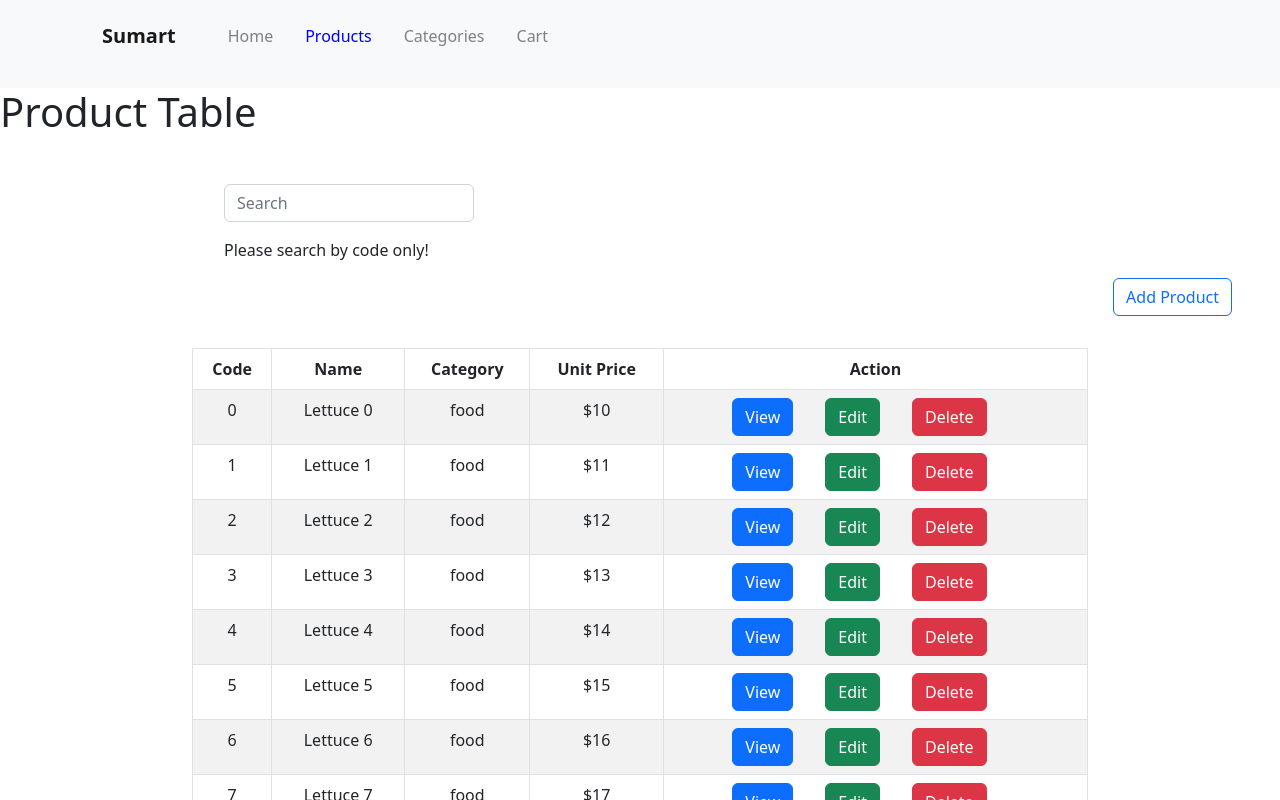
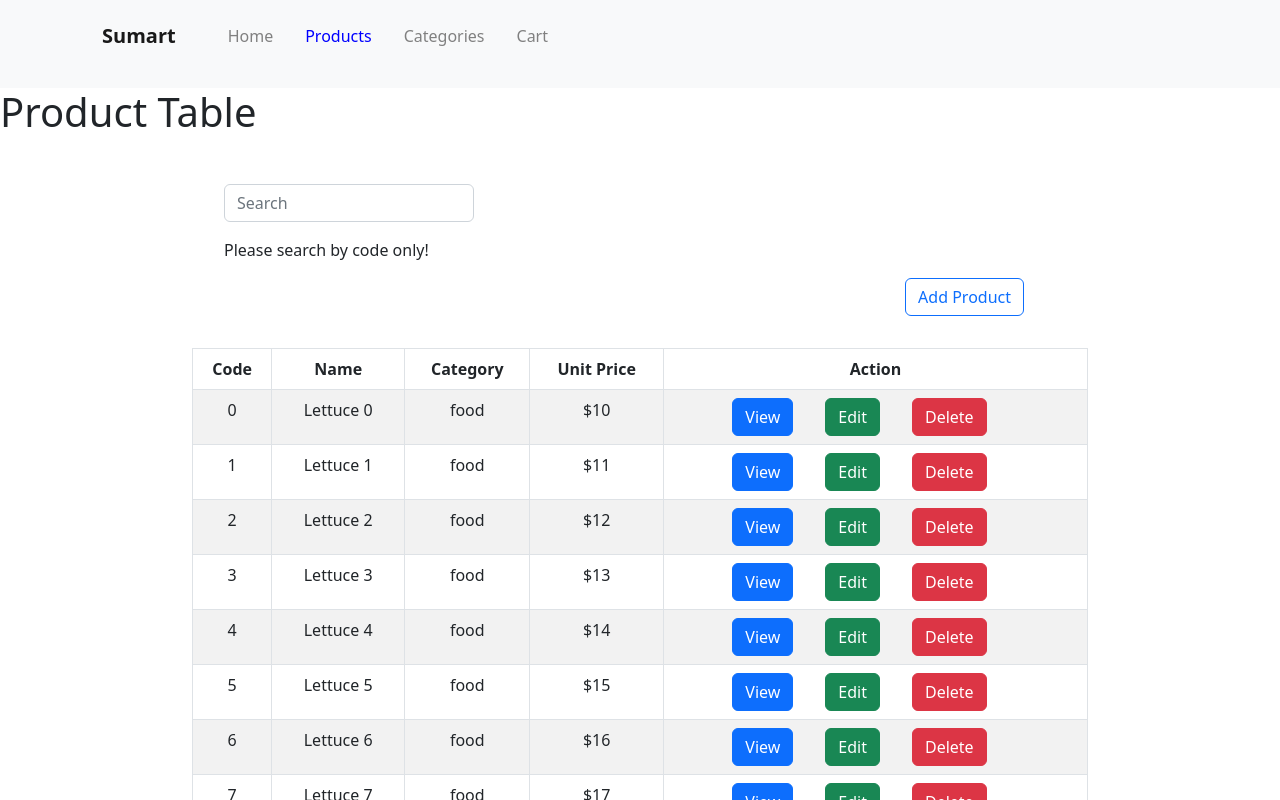
Before and after one commit to Maiiakal/supermarket-pos-system, a React (Create React App) app: page /product-table in a window 1280 px wide. Shown: the top 800 px of the page. Built offline with nearby package versions, Linux system fonts and the light colour scheme.

Commit message:
Update Table.css

```diff
--- a/src/assets/styles/Table.css
+++ b/src/assets/styles/Table.css
@@ -31,3 +31,7 @@
     margin-top: 1em;
     margin-left: 14em;
 }
+
+.addBtn {
+    margin-right: 13em;
+}
```
